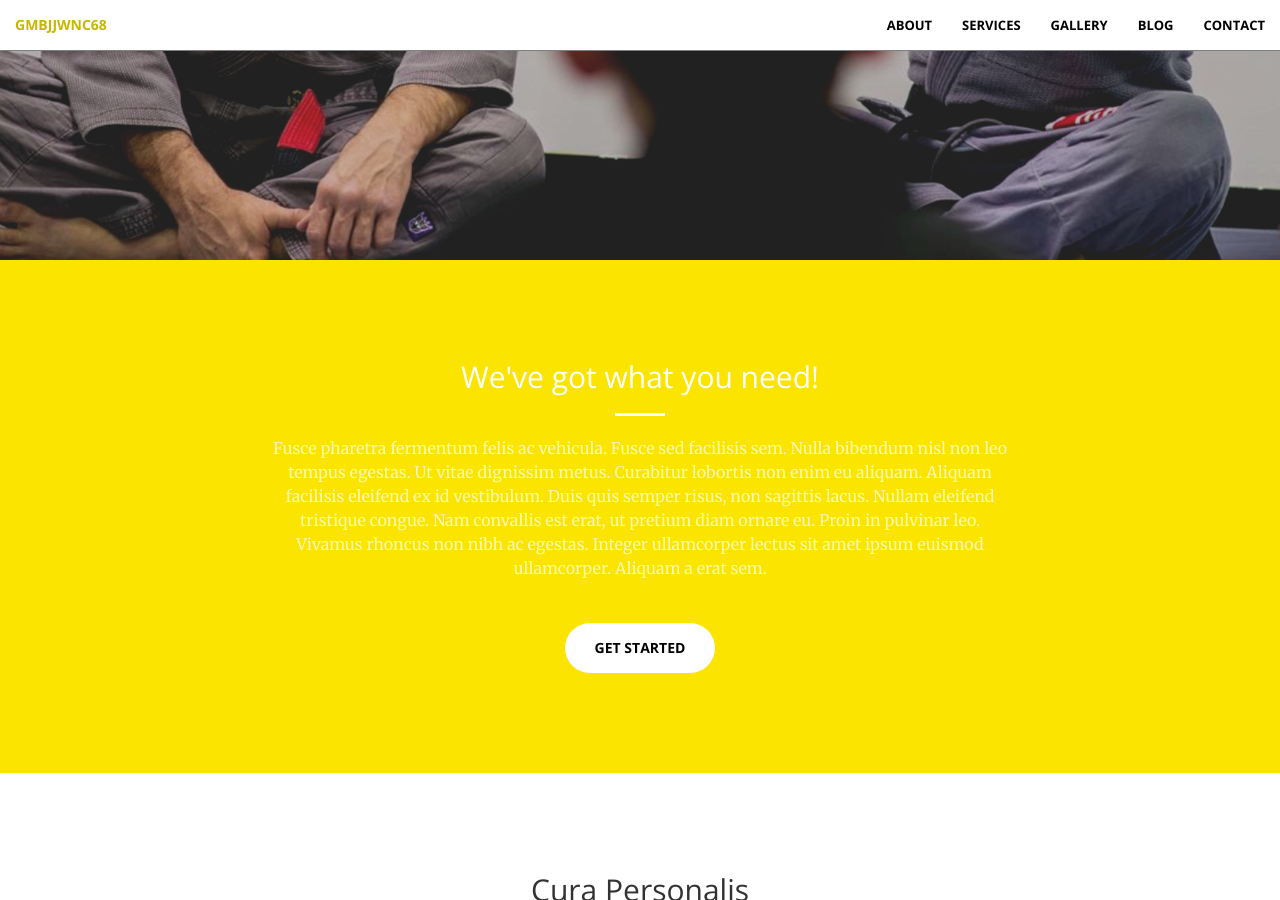
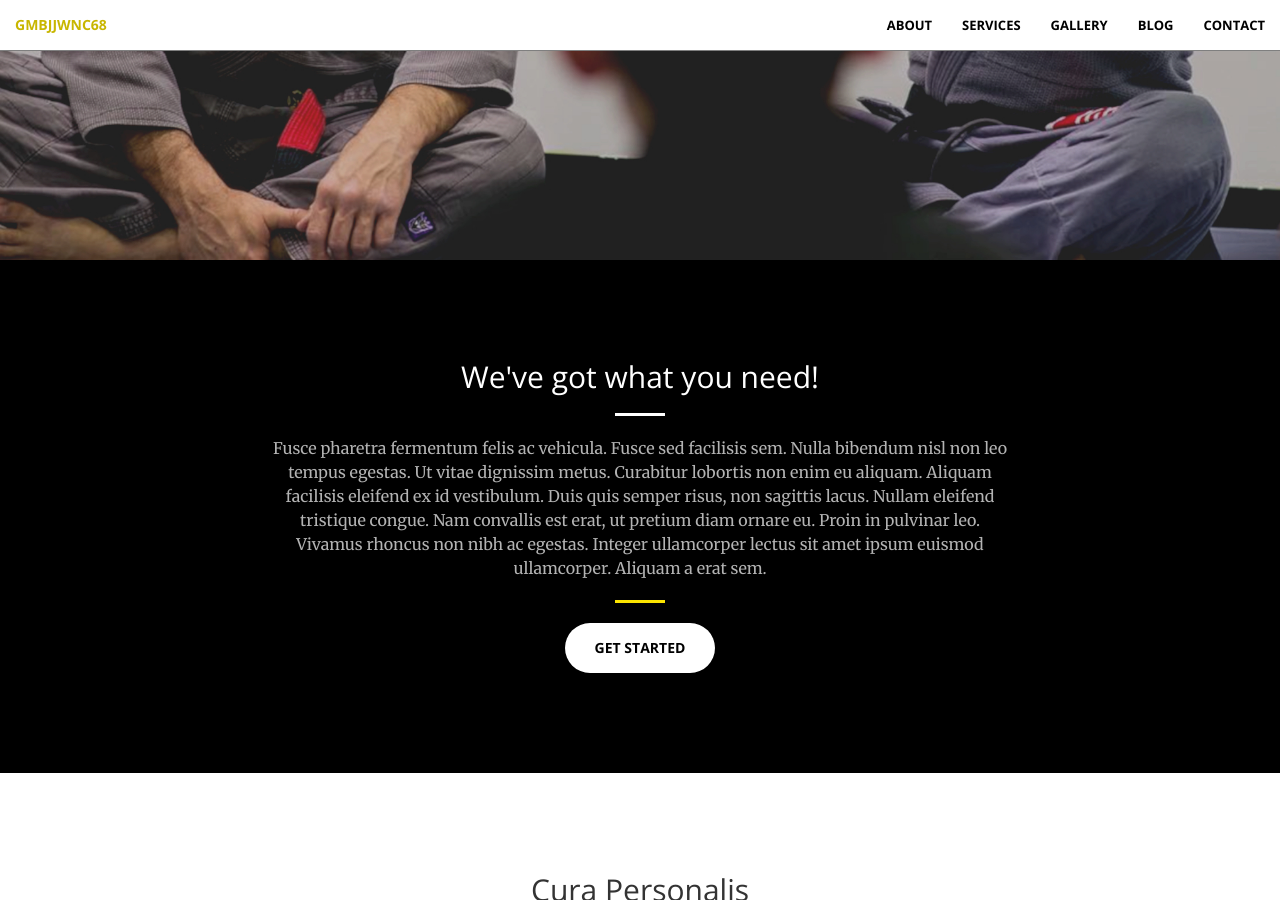
Before and after one commit to gmbjjwnc68/gmbjjwnc68.github.io, a Jekyll site: the page built from index.html, in a window 1280 px wide and 900 px high, scrolled down 640 px. Built offline with Jekyll 4.4.1, drawn with Linux system fonts in a browser that asks for light colours.

Commit message:
Change call to action color

```diff
--- a/_includes/call-to-action.html
+++ b/_includes/call-to-action.html
@@ -1,4 +1,4 @@
-<section class="bg-primary" id="about">
+<section class="bg-dark" id="about">
     <div class="container">
         <div class="row">
             <div class="col-lg-8 col-lg-offset-2 text-center">
```
